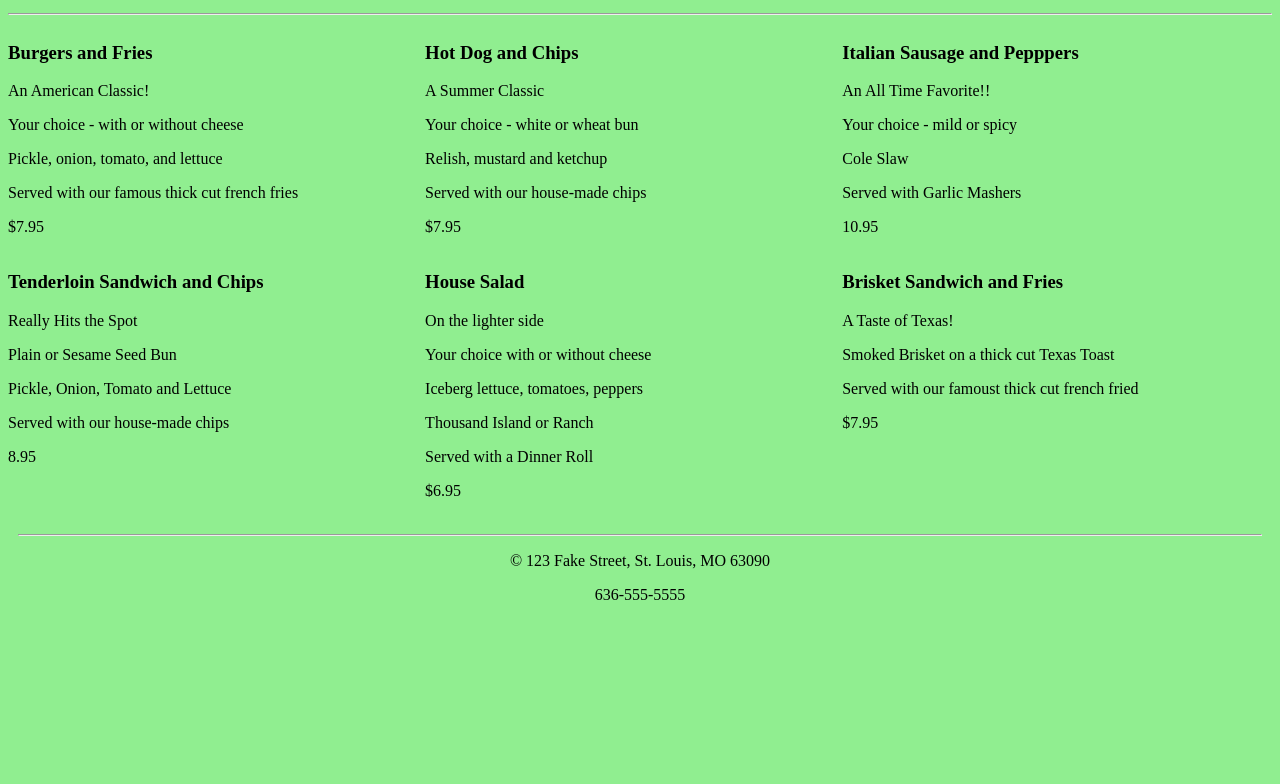
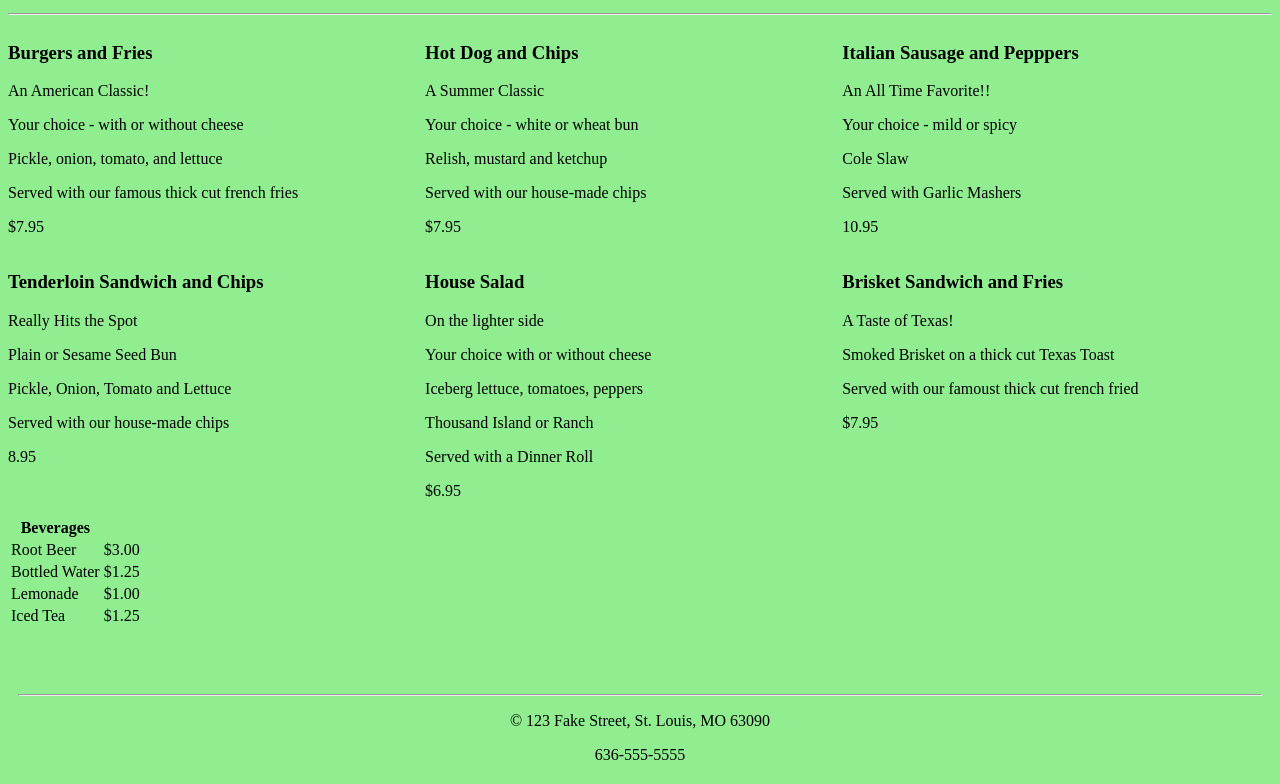
Before and after one commit to joshnothum/rest_site, a plain HTML site: page rest_site_01/menu.html in a window 1280 px wide. Shown: the part 103-887 px from the top of the page. Before the commit the page ends 800 px from the top, so only its background shows below. Drawn offline with Linux system fonts and the light colour scheme.

Commit message:
added table

```diff
--- a/rest_site_01/menu.html
+++ b/rest_site_01/menu.html
@@ -15,6 +15,10 @@
         }
         body{
             background-color:lightgreen;
+        }
+        table{
+            clear: both;
+            position: relative;
         }
     </style>
     <title>Menu Page</title>
@@ -91,6 +95,32 @@
         </div>
 
     </div>
+    <table>
+            <thead>
+                    <tr>
+                      <th>Beverages</th>
+
+                  </tr>
+                </thead>
+                <tbody>
+                    <tr>
+                      <td>Root Beer</td>
+                      <td>$3.00</td>
+                    </tr>
+                    <tr>
+                      <td>Bottled Water</td>
+                      <td>$1.25</td>
+                    </tr>
+                    <tr>
+                      <td>Lemonade</td>
+                      <td>$1.00</td>
+                    </tr>
+                    <tr>
+                      <td>Iced Tea</td>
+                      <td>$1.25</td>
+                    </tr>
+                </tbody>
+    </table>
     <footer class="footer">
         <hr \>
         <p>&copy; 123 Fake Street, St. Louis, MO 63090</p>
```
Also changed, not shown: 1 other file.
